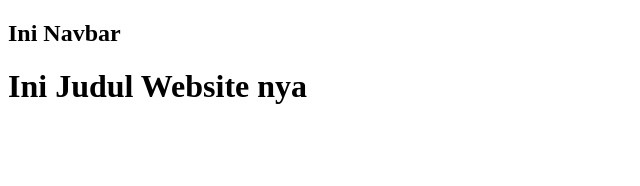
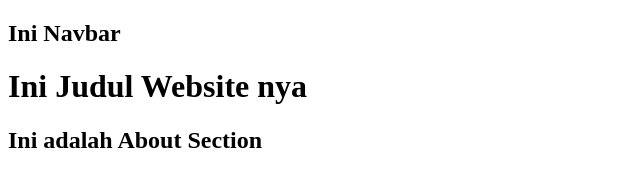
Before and after one commit to FigoArbiansyah/company-profile, a plain HTML site: page index.html in a window 1280 px wide. Shown: the whole page, without its empty margins (0-640 px from the left). Drawn offline with Linux system fonts and the light colour scheme.

Commit message:
menambahkan section about

```diff
--- a/index.html
+++ b/index.html
@@ -12,5 +12,8 @@
       </nav>
     </header>
     <h1>Ini Judul Website nya</h1>
+    <section id="about">
+      <h1>Ini adalah About Section</h1>
+    </section>
   </body>
 </html>
```
